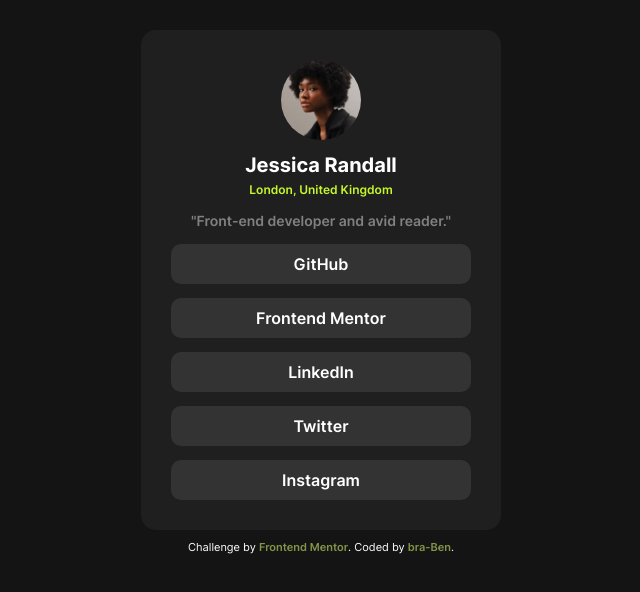
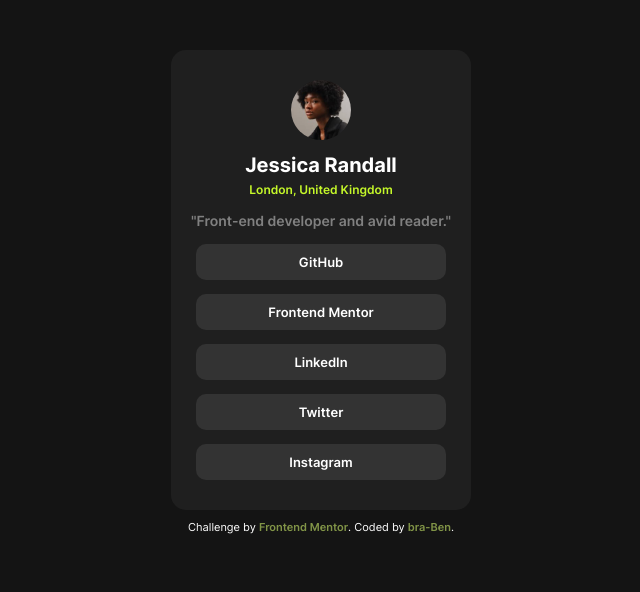
Before and after one commit to bra-Ben/Social-links-profile-frontendmentors, a plain HTML site: page index.html in a window 1280 px wide. Shown: the part 128-720 px from the top of the page, without its empty margins (319-959 px from the left). Drawn offline with Linux system fonts and the light colour scheme.

Commit message:
Styling completed

```diff
--- a/style.css
+++ b/style.css
@@ -109,7 +109,7 @@ body {
     transition: background-color, 300ms ease-in-out;
 }
 
-@media (min-width: 1024px) {
+/* @media (min-width: 1024px) {
     .profile-container {
         box-sizing: border-box;
         background-color: hsl(0, 0%, 12%);
@@ -121,17 +121,7 @@ body {
     }
     .links-items {
         /* display: inline-block; */
-        text-decoration: none;
-        font-size: 16px;
-        font-weight: 600;
-        margin-bottom: 14px;
-        max-width: 300px;
-        width: 100%;
+
 
         /* overflow: scroll; */
-    }
-    .profile-img img {
-        width: 80px;
-        height: 80px;
-    }
-}
+   ``
```
Also changed, not shown: design/active-states.jpg (deleted), design/desktop-preview.jpg (deleted), design/destkop-design.jpg (deleted), design/mobile-design.jpg (deleted), design/social-active.png (added), design/social-desktop.png (added), design/social-mobile.png (added), 2 other files.
